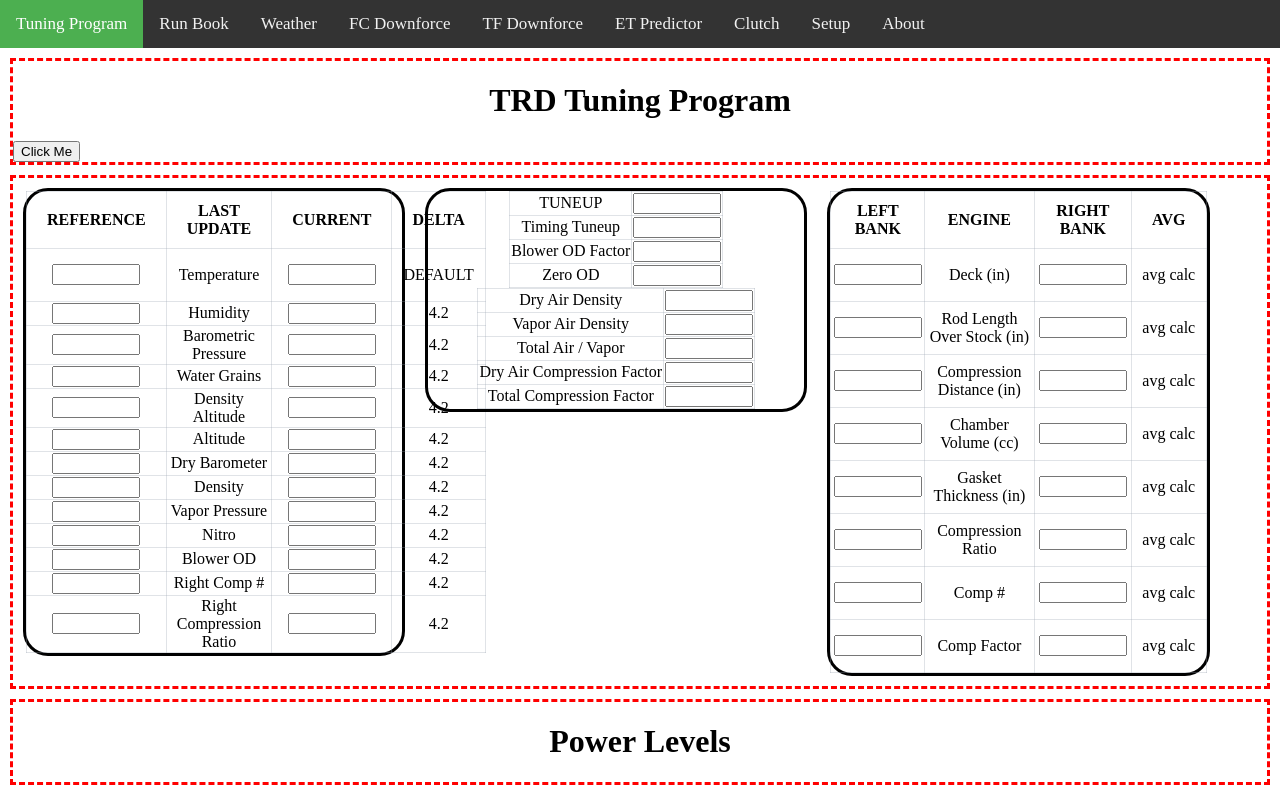
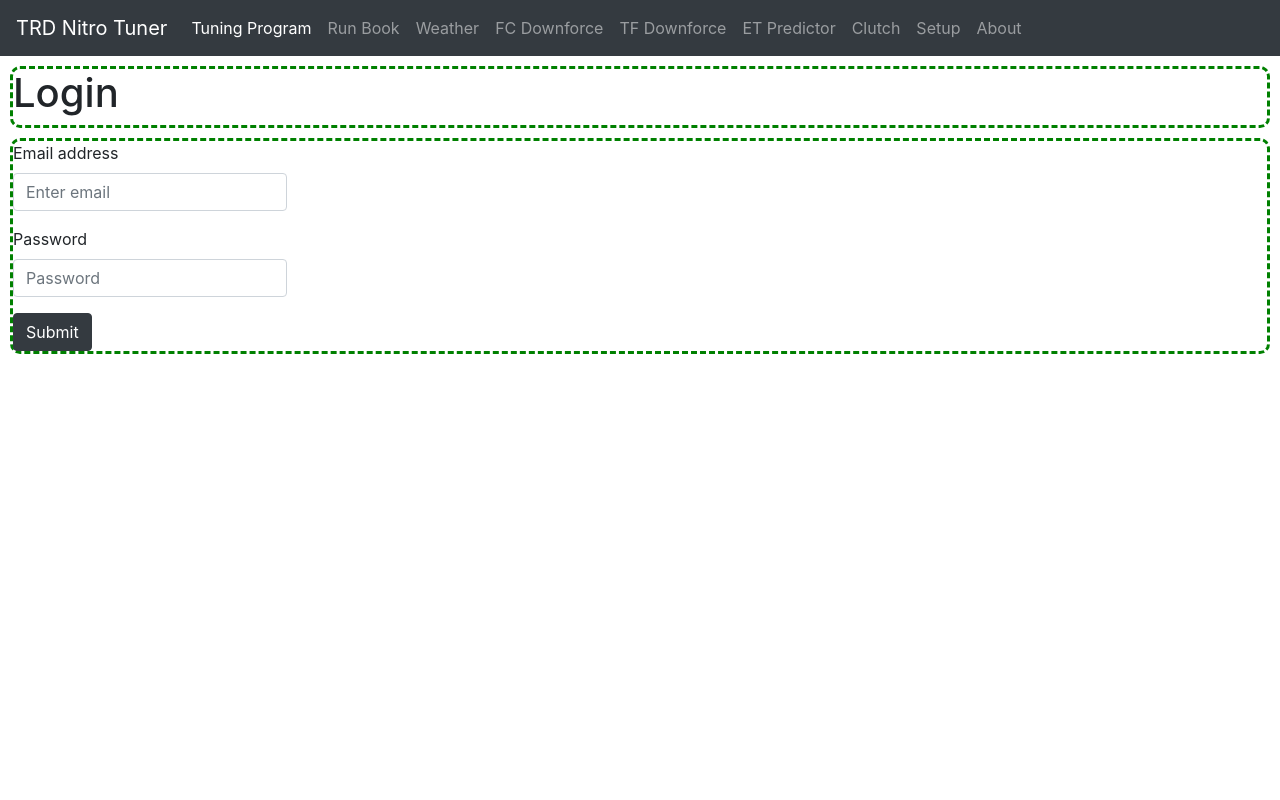
Before and after one commit to csnead290c/TRDNitroTuner, a Flask app: page / in a window 1280 px wide. Run offline with Flask 2, Linux system fonts and the light colour scheme; some libraries are stand-ins or nearby versions.

Commit message:
try again

```diff
--- a/app.py
+++ b/app.py
@@ -1,12 +1,62 @@
-from flask import Flask, render_template, url_for
+from flask import Flask, render_template, request
 
 app = Flask(__name__)
 
 @app.route('/')
-def hello_world():
-    title = "TRD Tuning Program"
+def index():
+    title = "Login"
+    return render_template('login.html', title=title)
+
+@app.route('/login', methods=["POST"])
+def login():
+    email = request.form.get("email")
+    password = request.form.get("password")
+    title = "Welcome!"
+    if not email or not password:
+        return "failure"
     return render_template('index.html', title=title)
 
-@app.route('/data')
-def data():
-    return 'test'
+@app.route('/tuningprogram')
+def tuningprogram():
+    title = "Tuning Program"
+    return render_template('index.html', title=title)
+
+@app.route('/runbook')
+def runbook():
+    title = "Run Book"
+    return render_template('index.html', title=title)
+
+@app.route('/weather')
+def weather():
+    title = "Weather"
+    return render_template('index.html', title=title)
+
+@app.route('/fcdownforce')
+def fcdownforce():
+    title = "FC Downforce"
+    return render_template('index.html', title=title)
+
+@app.route('/tfdownforce')
+def tfdownforce():
+    title = "TF Downforce"
+    return render_template('index.html', title=title)
+
+@app.route('/etpredictor')
+def etpredictor():
+    title = "ET Predictor"
+    return render_template('index.html', title=title)
+
+@app.route('/clutch')
+def clutch():
+    title = "Clutch"
+    return render_template('index.html', title=title)
+
+@app.route('/setup')
+def setup():
+    title = "Setup"
+    return render_template('index.html', title=title)
+
+@app.route('/about')
+def about():
+    title = "About"
+    return render_template('about.html', title=title)
--- a/static/css/default.css
+++ b/static/css/default.css
@@ -61,14 +61,15 @@
   margin:auto;
 }
 .row {
-  border: red;
+  border: green;
   border-style: dashed;
+  border-radius: 10px;
   margin: 10px
 }
 .column {
   float: left;
   width: 30%;
-  border: black;
+  border: red;
   border-style: solid;
   border-radius: 25px;
   margin: 10px
--- a/templates/index.html
+++ b/templates/index.html
@@ -1,28 +1,6 @@
-<!DOCTYPE html>
-<html lang="en"></html>
-<html>
-<head>
-  <title>{{ title }}</title>
-  <meta name="viewport" content="width=device-width, initial-scale=1, shrink-to-fit=no">
-  <link href="/static/css/default.css" rel="stylesheet" />
-  <script src="https://ajax.googleapis.com/ajax/libs/jquery/3.4.1/jquery.min.js"></script>
-  <script src="https://cdn.auth0.com/js/auth0-spa-js/1.2/auth0-spa-js.production.js"></script>
-  <script src="https://cdn.auth0.com/js/lock/11.18/lock.min.js"></script>
+{% extends "layout.html" %}
 
-</head>
-
-<body>
-  <div class="topnav">
-    <a class="active" href="#tuningprogram">Tuning Program</a>
-    <a href="#runbook">Run Book</a>
-    <a href="#weather">Weather</a>
-    <a href="#fcdownforce">FC Downforce</a>
-    <a href="#tfdownforce">TF Downforce</a>
-    <a href="#etpredictor">ET Predictor</a>
-    <a href="#clutch">Clutch</a>
-    <a href="#setup">Setup</a>
-    <a href="#about">About</a>
-  </div>
+{% block body %}
 <div class="container">
   <div class="row" >
     <!-- <div class="column img-container">
@@ -30,19 +8,6 @@
     </div> -->
   <div>
     <h1>{{ title }}</h1>
-                    <button id="click">Click Me</button>
-                    <script>
-                    $('#click').click(function(){
-                      $.ajax({
-                        type: 'GET',
-                        url: '/data',
-                        success: function (response){
-                          alert(response);
-                        }
-                      });
-                    })
-
-                    </script>
   </div>
   <!-- <div class="column img-container">
     <img src="https://pitstopradio.net/wp-content/uploads/2018/09/mail-1-1.png" width="95%" align="middle" margin="auto">
@@ -344,5 +309,4 @@
     <h1>Power Levels</h1>
   </div>
 </div>
-</body>
-</html>
+{% endblock %}
--- /dev/null
+++ b/templates/layout.html
@@ -0,0 +1,57 @@
+<!DOCTYPE html>
+<html lang="en">
+<head>
+  <meta name="viewport" content="width=device-width, initial-scale=1, shrink-to-fit=no">
+  <title>TRD NITRO TUNER</title>
+
+  <script src="https://ajax.googleapis.com/ajax/libs/jquery/3.4.1/jquery.min.js"></script>
+  <script src="https://cdn.auth0.com/js/auth0-spa-js/1.2/auth0-spa-js.production.js"></script>
+  <script src="https://cdn.auth0.com/js/lock/11.18/lock.min.js"></script>
+  <link rel="stylesheet" href="https://stackpath.bootstrapcdn.com/bootstrap/4.3.1/css/bootstrap.min.css" integrity="sha384-ggOyR0iXCbMQv3Xipma34MD+dH/1fQ784/j6cY/iJTQUOhcWr7x9JvoRxT2MZw1T" crossorigin="anonymous">
+  <script src="https://code.jquery.com/jquery-3.3.1.slim.min.js" integrity="sha384-q8i/X+965DzO0rT7abK41JStQIAqVgRVzpbzo5smXKp4YfRvH+8abtTE1Pi6jizo" crossorigin="anonymous"></script>
+  <script src="https://cdnjs.cloudflare.com/ajax/libs/popper.js/1.14.7/umd/popper.min.js" integrity="sha384-UO2eT0CpHqdSJQ6hJty5KVphtPhzWj9WO1clHTMGa3JDZwrnQq4sF86dIHNDz0W1" crossorigin="anonymous"></script>
+  <script src="https://stackpath.bootstrapcdn.com/bootstrap/4.3.1/js/bootstrap.min.js" integrity="sha384-JjSmVgyd0p3pXB1rRibZUAYoIIy6OrQ6VrjIEaFf/nJGzIxFDsf4x0xIM+B07jRM" crossorigin="anonymous"></script>
+<link href="/static/css/default.css" rel="stylesheet" />
+</head>
+<body>
+  <nav class="navbar navbar-expand-lg navbar-dark bg-dark">
+  <button class="navbar-toggler" type="button" data-toggle="collapse" data-target="#navbarTogglerDemo01" aria-controls="navbarTogglerDemo01" aria-expanded="false" aria-label="Toggle navigation">
+    <span class="navbar-toggler-icon"></span>
+  </button>
+  <div class="collapse navbar-collapse" id="navbarTogglerDemo01">
+    <a class="navbar-brand" href="#">TRD Nitro Tuner</a>
+    <ul class="navbar-nav mr-auto mt-2 mt-lg-0">
+      <li class="nav-item active">
+        <a class="nav-link" href="/tuningprogram">Tuning Program <span class="sr-only">(current)</span></a>
+      </li>
+      <li class="nav-item">
+        <a class="nav-link" href="/runbook">Run Book</a>
+      </li>
+      <li class="nav-item">
+        <a class="nav-link" href="/weather">Weather</a>
+      </li>
+      <li class="nav-item">
+        <a class="nav-link" href="/fcdownforce">FC Downforce</a>
+      </li>
+      <li class="nav-item">
+        <a class="nav-link" href="/tfdownforce">TF Downforce</a>
+      </li>
+      <li class="nav-item">
+        <a class="nav-link" href="/etpredictor">ET Predictor</a>
+      </li>
+      <li class="nav-item">
+        <a class="nav-link" href="/clutch">Clutch</a>
+      </li>
+      <li class="nav-item">
+        <a class="nav-link" href="/setup">Setup</a>
+      </li>
+      <li class="nav-item">
+        <a class="nav-link" href="/about">About</a>
+      </li>
+  </div>
+</nav>
+
+  {% block body %}{% endblock %}
+
+</body>
+</html>
--- /dev/null
+++ b/templates/login.html
@@ -0,0 +1,30 @@
+{% extends "layout.html" %}
+
+{% block body %}
+<div class="row" >
+  <div>
+    <h1>{{ title }}</h1>
+  </div>
+</div>
+<div class="row">
+  <!-- <form action="/login" method="post">
+    <input type="text" name="username" value="">
+    <input type="password" name="password" value="">
+    <input type="submit" value="Login">
+
+  </form> -->
+
+  <form action="/login" method="post">
+  <div class="form-group">
+    <label for="email">Email address</label>
+    <input type="email" class="form-control" name="email" aria-describedby="emailHelp" placeholder="Enter email">
+  </div>
+  <div class="form-group">
+    <label for="password">Password</label>
+    <input type="password" class="form-control" name="password" placeholder="Password">
+  </div>
+  <!-- <input type="submit" value="Login"> -->
+  <button type="submit" class="btn btn-dark">Submit</button>
+  </form>
+</div>
+{% endblock %}
```
Also changed, not shown: templates/about.html (added, +18 -0 lines). Lines whose indentation alone changed are shown as unchanged.
